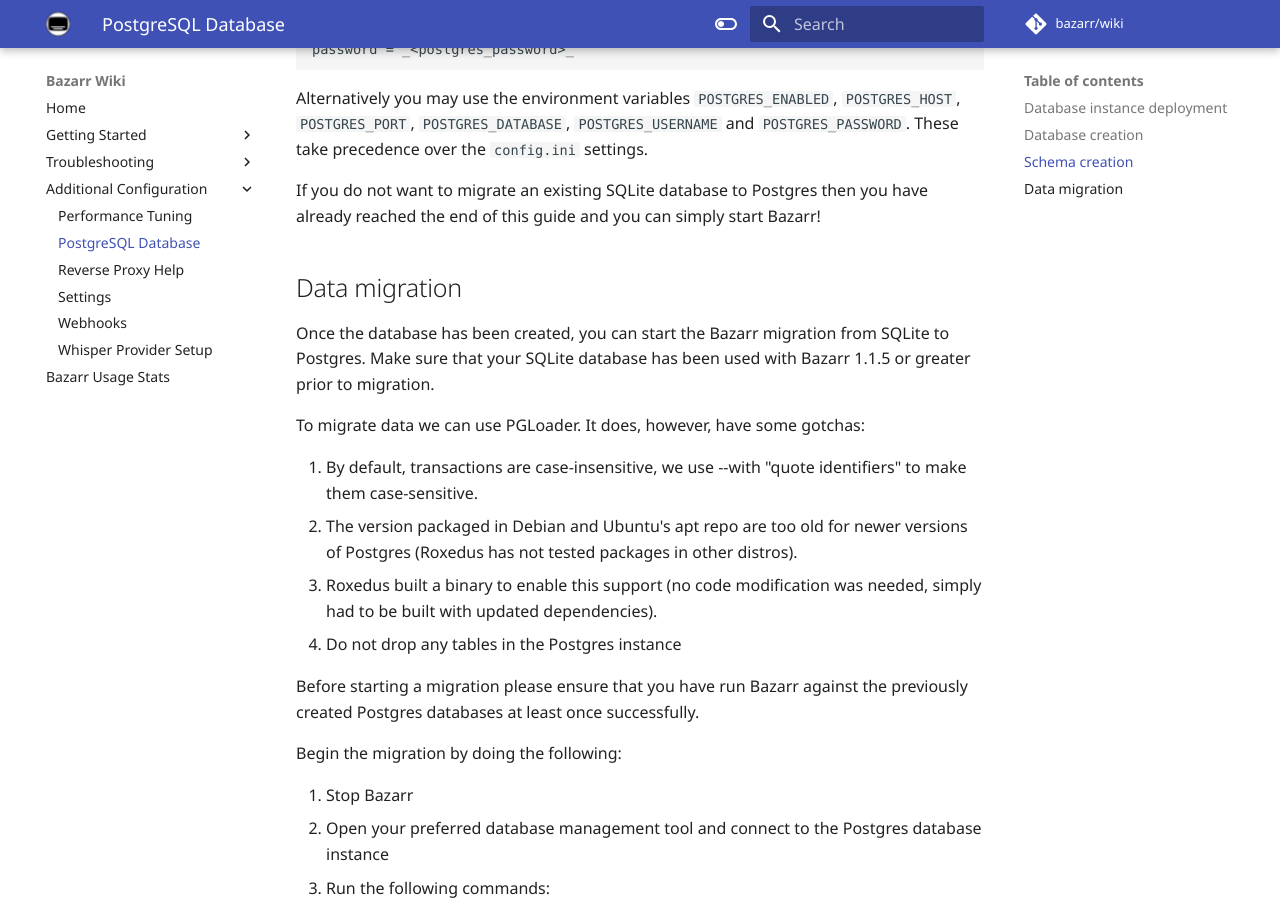
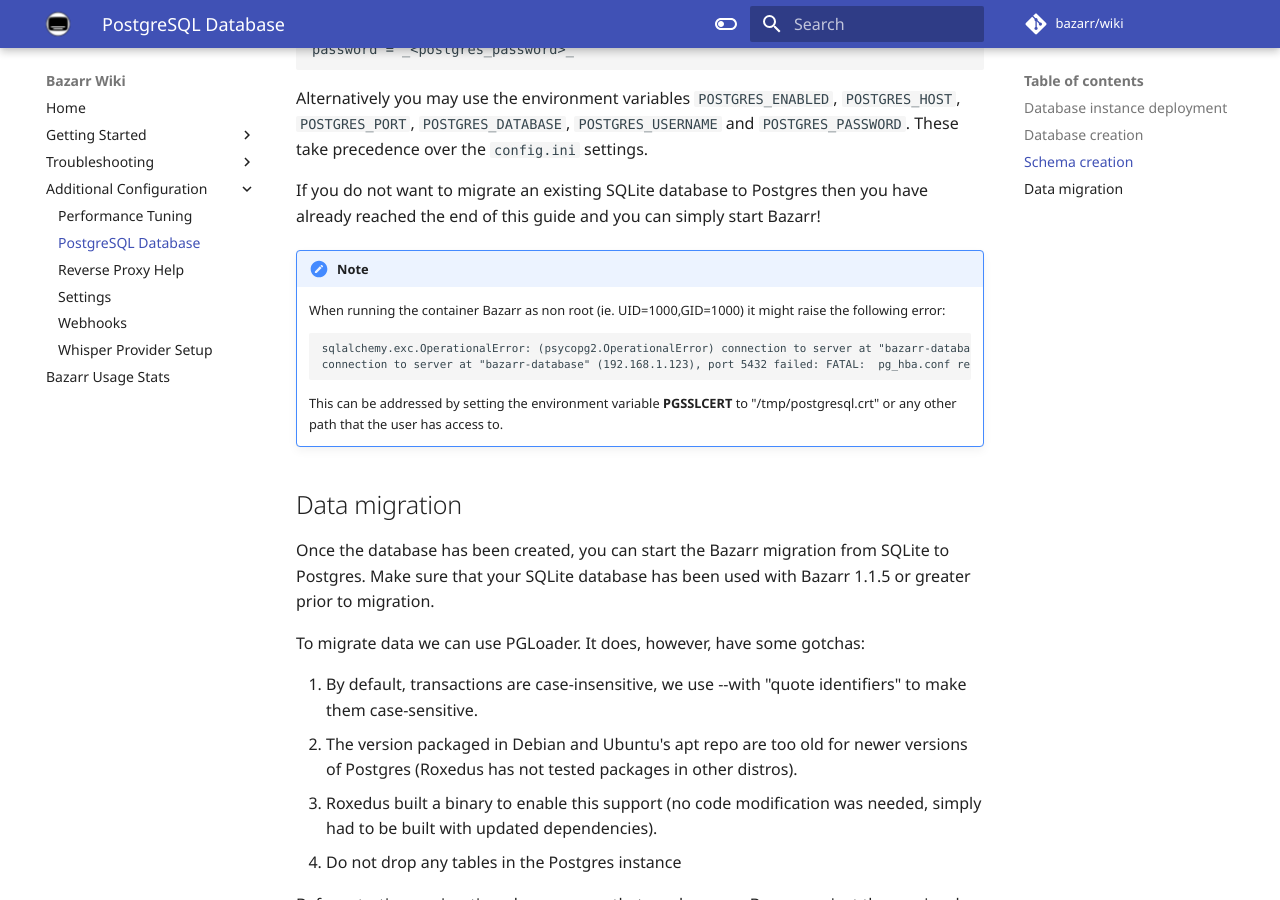
Before and after one commit to bazarr/wiki, an MkDocs documentation site: the page built from docs/Additional-Configuration/PostgreSQL-Database.md, in a window 1280 px wide and 900 px high, scrolled down 1053 px. Built offline with MkDocs 1.6.1 and Material for MkDocs 9.7.7, drawn with Linux system fonts in a browser that asks for light colours; some web fonts are replaced; comment, search, counter and statistics services are not loaded.

Commit message:
Added workarround regarding the possibility of running into an error when using a non-root user to run the application.

````diff
--- a/docs/Additional-Configuration/PostgreSQL-Database.md
+++ b/docs/Additional-Configuration/PostgreSQL-Database.md
@@ -44,6 +44,17 @@ Alternatively you may use the environment variables `POSTGRES_ENABLED`, `POSTGRE
 
 If you do not want to migrate an existing SQLite database to Postgres then you have already reached the end of this guide and you can simply start Bazarr!
 
+!!! note Running Bazarr radar as non-root
+
+    When running the container Bazarr as non root (ie. UID=1000,GID=1000) it might raise the following error:
+
+    ```
+    sqlalchemy.exc.OperationalError: (psycopg2.OperationalError) connection to server at "bazarr-database" (192.168.1.123), port 5432 failed: could not open certificate file "/root/.postgresql/postgresql.crt": Permission denied
+    connection to server at "bazarr-database" (192.168.1.123), port 5432 failed: FATAL:  pg_hba.conf rejects connection for host "127.0.0.6", user "bazarr-user", database "bazarr_database", no encryption
+    ```
+
+    This can be addressed by setting the environment variable **PGSSLCERT** to "/tmp/postgresql.crt" or any other path that the user has access to.
+
 ## Data migration
 
 Once the database has been created, you can start the Bazarr migration from SQLite to Postgres. Make sure that your SQLite database has been used with Bazarr 1.1.5 or greater prior to migration.
````
